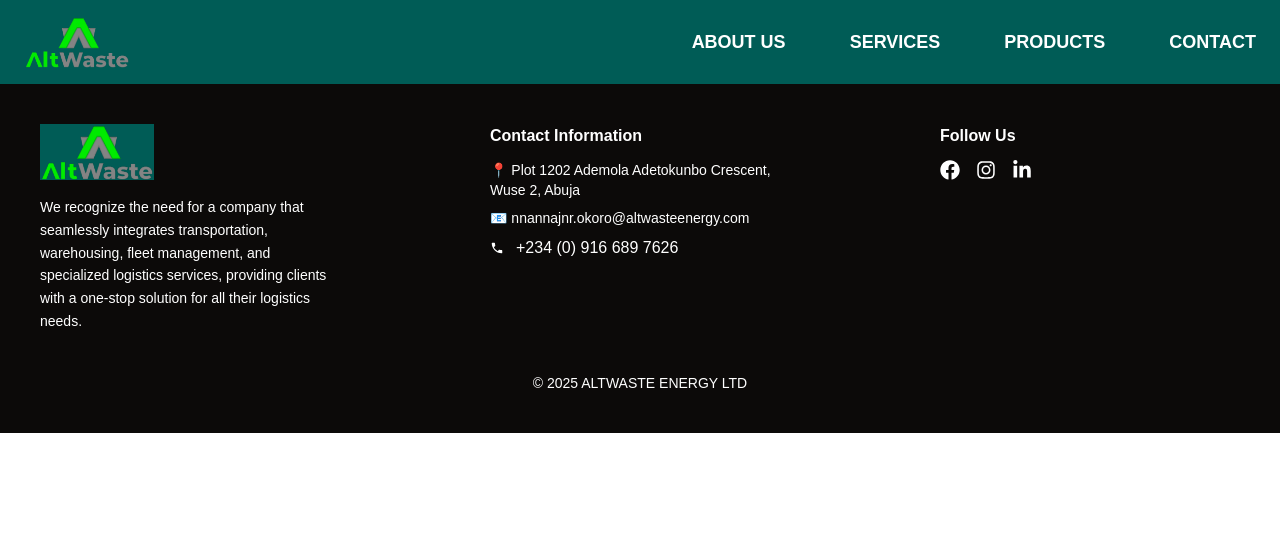
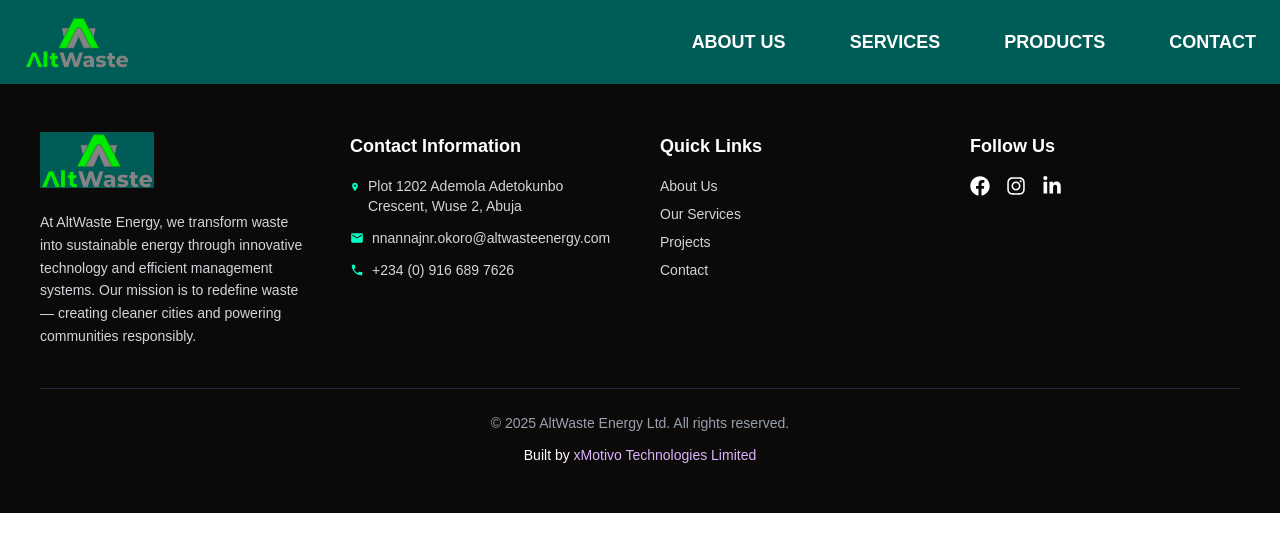
Before and after one commit to fortunejr/altwaste, a React (Vite) app: page /contact in a window 1280 px wide. Shown: the top 552 px of the page. Built offline with nearby package versions, Linux system fonts and the light colour scheme; a web font is replaced by a local one.

Commit message:
update: UI changes

```diff
--- a/src/Components/Footer/Footer.jsx
+++ b/src/Components/Footer/Footer.jsx
@@ -1,86 +1,118 @@
 import React from "react";
 import { medlogo } from "../../imports";
 import { FaFacebook, FaInstagram, FaLinkedinIn } from "react-icons/fa";
-import { Link } from "react-router";
+import { Link } from "react-router-dom";
 import { MdLocationOn, MdEmail, MdPhone } from "react-icons/md";
 
 const Footer = () => {
-  const date = new Date();
-  const year = date.getFullYear();
+  const year = new Date().getFullYear();
+
   return (
-    <footer className="bg-stone-950">
-      <div className="container mx-auto px-4 sm:px-6 lg:px-10 py-10">
-        <div className="flex flex-col lg:flex-row lg:flex-wrap justify-between gap-10">
-          {/* Logo and Description */}
-          <div className="lg:w-1/4">
-            <Link to={"/"}>
-              <img className="h-14 mb-4" src={medlogo} alt="LumiGrid logo" />
+    <footer className="bg-stone-950 text-white">
+      <div className="container mx-auto px-6 lg:px-10 py-12">
+        <div className="grid grid-cols-1 md:grid-cols-2 lg:grid-cols-4 gap-10">
+          {/* Logo and About */}
+          <div>
+            <Link to="/" className="inline-block">
+              <img src={medlogo} alt="AltWaste Energy Logo" className="h-14 mb-4" />
             </Link>
-            <p className="text-white text-sm leading-relaxed">
-              We recognize the need for a company that seamlessly integrates
-              transportation, warehousing, fleet management, and specialized
-              logistics services, providing clients with a one-stop solution for
-              all their logistics needs.
+            <p className="text-sm leading-relaxed text-gray-300">
+              At AltWaste Energy, we transform waste into sustainable energy
+              through innovative technology and efficient management systems.
+              Our mission is to redefine waste — creating cleaner cities and
+              powering communities responsibly.
             </p>
           </div>
 
-          {/* Contact Info */}
-          <div className="lg:w-1/4">
-            <h2 className="font-bold text-white pb-3 pt-7 lg:pt-0">
-              Contact Information
-            </h2>
-            <p className="text-white text-sm">
-              📍 Plot 1202 Ademola Adetokunbo Crescent, Wuse 2, Abuja
+          {/* Contact Information */}
+          <div>
+            <h2 className="text-lg font-semibold mb-4">Contact Information</h2>
+            <p className="flex items-start gap-2 text-sm text-gray-300">
+              <MdLocationOn className="text-[#00ffc3] mt-1" />
+              Plot 1202 Ademola Adetokunbo Crescent, Wuse 2, Abuja
             </p>
-            <a href="mailto:nnannajnr.okoro@altwasteenergy.com">
-              <p className="text-white text-sm mt-2">
-                📧 nnannajnr.okoro@altwasteenergy.com
-              </p>
+            <a
+              href="mailto:nnannajnr.okoro@altwasteenergy.com"
+              className="flex items-center gap-2 mt-3 text-sm text-gray-300 hover:text-[#00ffc3] transition-colors"
+            >
+              <MdEmail className="text-[#00ffc3]" />
+              nnannajnr.okoro@altwasteenergy.com
             </a>
-            <a href="tel:+2349166897626">
-              <p className="flex items-center gap-3 text-white mt-2">
-                <MdPhone className="text-white text-sm" />
-                <span> +234 (0) 916 689 7626
-                </span>
-              </p>
+            <a
+              href="tel:+2349166897626"
+              className="flex items-center gap-2 mt-3 text-sm text-gray-300 hover:text-[#00ffc3] transition-colors"
+            >
+              <MdPhone className="text-[#00ffc3]" />
+              +234 (0) 916 689 7626
             </a>
-
           </div>
 
-          {/* Map */}
-          {/* <div className="lg:w-1/4 w-full h-64 lg:h-48 rounded-lg overflow-hidden shadow-md">
-            <iframe
-              src="https://www.google.com/maps/embed?pb=!4v1755958888439!6m8!1m7!1sGxBfeXwJPVOXsq1t1D71Ng!2m2!1d5.567936549623464!2d5.79700192865511!3f208.2!4f0!5f0.7820865974627469"
-              width="100%"
-              height="100%"
-              style={{ border: 0 }}
-              allowFullScreen=""
-              loading="lazy"
-              referrerPolicy="no-referrer-when-downgrade"
-            ></iframe>
-          </div> */}
+          {/* Quick Links */}
+          <div>
+            <h2 className="text-lg font-semibold mb-4">Quick Links</h2>
+            <ul className="space-y-2 text-sm text-gray-300">
+              <li>
+                <Link to="/about" className="hover:text-[#00ffc3] transition-colors">
+                  About Us
+                </Link>
+              </li>
+              <li>
+                <Link to="/services" className="hover:text-[#00ffc3] transition-colors">
+                  Our Services
+                </Link>
+              </li>
+              <li>
+                <Link to="/projects" className="hover:text-[#00ffc3] transition-colors">
+                  Projects
+                </Link>
+              </li>
+              <li>
+                <Link to="/contact" className="hover:text-[#00ffc3] transition-colors">
+                  Contact
+                </Link>
+              </li>
+            </ul>
+          </div>
 
-          {/* Social Icons */}
-          <div className="lg:w-1/4 pt-7 lg:pt-0">
-            <h2 className="font-bold text-white pb-3">Follow Us</h2>
-            <div className="flex items-center gap-4 text-white">
-              <a target="_blank" rel="noopener noreferrer" href="">
+          {/* Social Media */}
+          <div>
+            <h2 className="text-lg font-semibold mb-4">Follow Us</h2>
+            <div className="flex items-center gap-4">
+              <a
+                href="#"
+                target="_blank"
+                rel="noopener noreferrer"
+                className="hover:text-[#00ffc3] transition-transform transform hover:scale-110"
+              >
                 <FaFacebook size={20} />
               </a>
-              <a target="_blank" rel="noopener noreferrer" href="">
+              <a
+                href="#"
+                target="_blank"
+                rel="noopener noreferrer"
+                className="hover:text-[#00ffc3] transition-transform transform hover:scale-110"
+              >
                 <FaInstagram size={20} />
               </a>
-              <a target="_blank" rel="noopener noreferrer" href="">
+              <a
+                href="#"
+                target="_blank"
+                rel="noopener noreferrer"
+                className="hover:text-[#00ffc3] transition-transform transform hover:scale-110"
+              >
                 <FaLinkedinIn size={20} />
               </a>
             </div>
           </div>
         </div>
 
-        {/* Copyright */}
-        <p className="text-center text-sm mt-10 text-white">
-          &copy; {year} ALTWASTE ENERGY LTD
-        </p>
+        {/* Divider */}
+        <div className="border-t border-gray-800 mt-10 pt-6 text-center">
+          <p className="text-sm text-gray-400">
+            &copy; {year} AltWaste Energy Ltd. All rights reserved.
+          </p>
+          <p className="text-sm mt-3 ">Built by <span className="text-purple-300"><a target="_blank" href="https://xmotivotechnologies.com/viewportfolio">xMotivo Technologies Limited</a></span></p>
+        </div>
       </div>
     </footer>
   );
--- a/src/Components/Intro/Intro.jsx
+++ b/src/Components/Intro/Intro.jsx
@@ -15,6 +15,7 @@
               />
               <div className="absolute -bottom-6 -right-6 bg-lightGreen text-white px-5 py-2 rounded-full text-sm font-semibold shadow-md">
                 CEO & Head of Technology
+                <p>Dr. Nnanna-jnr Okoro, CEO AltWaste</p>
               </div>
             </div>
           </div>
@@ -96,7 +97,7 @@
 
         {/* Tagline */}
         <div className="mt-20 text-center">
-          <p className="text-3xl sm:text-4xl font-semibold text-[#00ffc3] italic">
+          <p className="text-3xl sm:text-4xl font-semibold text- italic">
             “Waste Redefined. Energy Delivered.”
           </p>
         </div>
--- /dev/null
+++ b/src/Components/ServicesBanner/ServicesBanner.jsx
@@ -0,0 +1,33 @@
+import React from 'react'
+
+const ServicesBanner = () => {
+return (
+    <section
+      className="relative bg-cover bg-center bg-no-repeat h-[60vh] flex items-center justify-center"
+      style={{
+        backgroundImage:
+          "url('https://img.freepik.com/free-photo/plastic-garbage-conveyor-belt-waste-recycling-factory-workers-background_1268-23440.jpg?t=st=1761485960~exp=1761489560~hmac=0e20373e1cf3fd4a3228e3337af2d137fcd884c8ad70683d2758405c660336da&w=1480')", // replace with your image path
+      }}
+    >
+      {/* Overlay */}
+      <div className="absolute inset-0 bg-black/60"></div>
+
+      {/* Content */}
+      <div className="relative z-10 text-center px-6 max-w-2xl text-white">
+        <h1 className="text-3xl sm:text-5xl font-bold mb-4">
+          From Smart Collection to Sustainable Solutions.
+        </h1>
+        <p className="text-base sm:text-lg mb-8">
+          We provide innovative waste management and recycling services, from
+          planning to execution, helping communities and businesses achieve
+          cleaner, safer, and more sustainable environments.
+        </p>
+        <button className="bg-lightGreen hover:bg-darkGreen text-white font-semibold py-3 px-8 rounded-md transition-all duration-300">
+          See All Services
+        </button>
+      </div>
+    </section>
+  );
+}
+
+export default ServicesBanner
--- a/src/Pages/Homepage/Homepage.jsx
+++ b/src/Pages/Homepage/Homepage.jsx
@@ -6,11 +6,14 @@
 import Intro from '../../Components/Intro/Intro'
 import Solutions from '../../Components/Solutions/Solutions'
 import Products from '../../Components/Products/Products'
+import ServicesBanner from '../../Components/ServicesBanner/ServicesBanner'
 
 const Homepage = () => {
   return (
     <div>
         <HeroSection />
+        <Stats />
+        <ServicesBanner />
         <Intro />
         <Solutions />
         <Products />
--- a/src/index.css
+++ b/src/index.css
@@ -13,3 +13,7 @@
 body {
     font-family: "Parkinsans", sans-serif;
 }
+
+.stats-font {
+    font-family: 'Inter', cursive;
+}
--- a/tailwind.config.js
+++ b/tailwind.config.js
@@ -8,7 +8,7 @@
     extend: {
       colors: {
         darkGreen: "#005c56",
-        lightGreen: "#5bba47",
+        lightGreen: "#02EA02",
 
       }
     },
```
Also changed, not shown: src/Components/HeroSection/HeroSection.jsx (+6 -6 lines), src/Components/Marquee/Marquee.jsx (+17 -14 lines), src/Components/Products/Products.jsx (+33 -37 lines), src/Components/Solutions/Solutions.jsx (+40 -22 lines), src/Components/Stats/Stats.jsx (+6 -6 lines), src/assets/hero.png.
